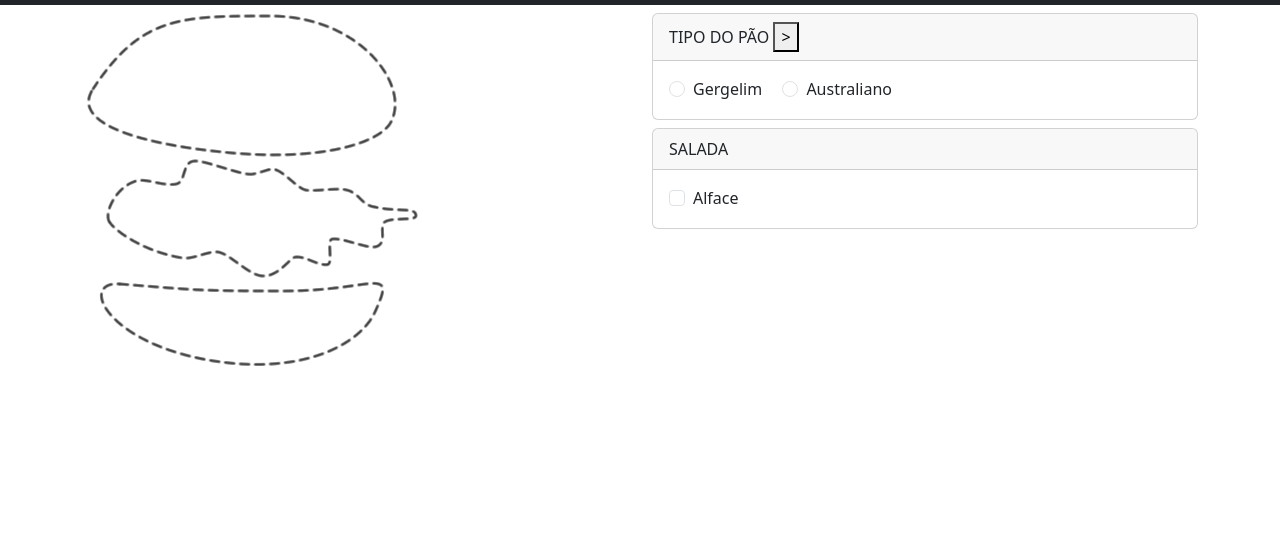
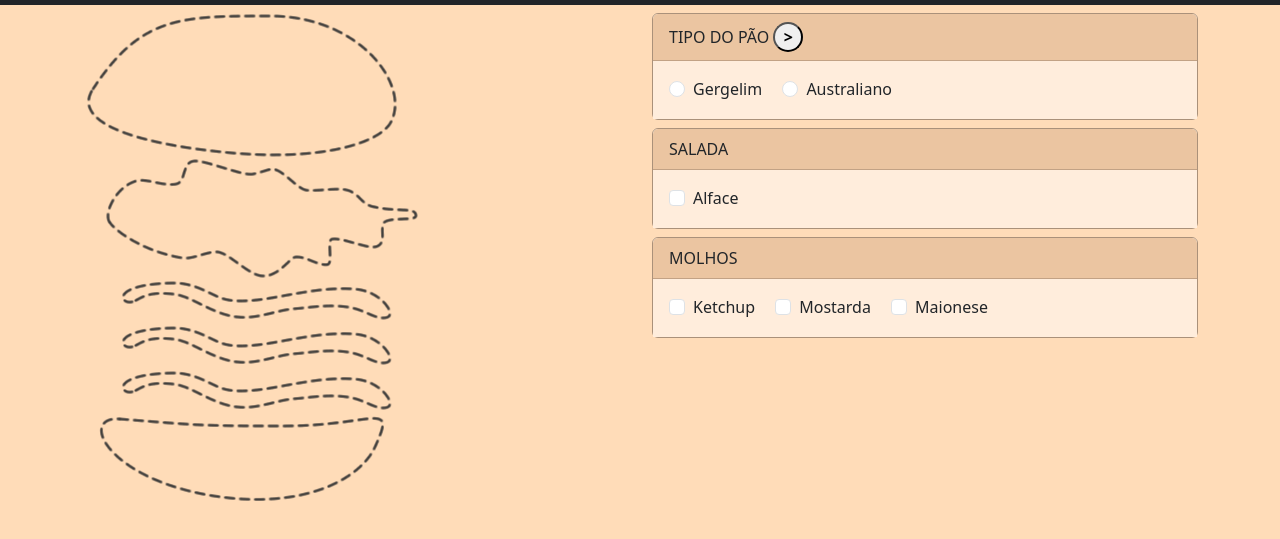
Before and after one commit to CauaSilva28/Projeto-LancheVue, a plain HTML site: page index.html in a window 1280 px wide. Shown: the part 45-584 px from the top of the page. Drawn offline with nearby package versions, Linux system fonts and the light colour scheme.

Commit message:
Update cores e elementos

```diff
--- a/index.html
+++ b/index.html
@@ -11,6 +11,30 @@
 
     <!-- BOOTSTRAP -->
     <link href="https://cdn.jsdelivr.net/npm/bootstrap@5.3.3/dist/css/bootstrap.min.css" rel="stylesheet" integrity="sha384-QWTKZyjpPEjISv5WaRU9OFeRpok6YctnYmDr5pNlyT2bRjXh0JMhjY6hW+ALEwIH" crossorigin="anonymous">
+
+    <!-- CSS -->
+    <style>
+        body{
+            background-color:#ffdcb8
+        }
+
+        .card{
+            border:1px solid #aa917a;
+        }
+        .card-header{
+            background-color:#ebc5a1;
+        }
+        .card-header button{
+            border-radius:2em;
+            font-weight: 600;
+            width:30px;
+            height:30px;
+            text-align:center;
+        }
+        .card-body{
+            background-color:#ffeddc;
+        }
+    </style>
 </head>
 <body>
     <nav class="navbar navbar-dark bg-dark">
@@ -18,7 +42,6 @@
             <span class="navbar-brand mb-0 h1">Monte o seu lanche</span>
         </div>
     </nav>
-
     <div class="container">
         <div id="app">
             <div class="row">
@@ -44,7 +67,7 @@
                             <div class="card">
                                 <div class="card-header">
                                     {{teste}}
-                                    <button v-on:click="mudartext">></button>
+                                    <button v-on:click="mudartext">{{textobotao}}</button>
                                 </div>
 
                                 <div class="card-body">
@@ -62,7 +85,7 @@
                     </div>
                      <!-- FIM TIPO do pão -->
 
-                     <!-- SALADA -->
+                    <!-- SALADA -->
                     <div class="row mt-2">
                         <div class="col">
                             <div class="card">
@@ -81,6 +104,35 @@
                     </div>
                     <!-- FIM SALADA -->
 
+                    <!-- MOLHO -->
+                    <div class="row mt-2">
+                        <div class="col">
+                            <div class="card">
+                                <div class="card-header">
+                                    MOLHOS
+                                </div>
+
+                                <div class="card-body">
+                                    <div class="form-check form-check-inline">
+                                        <input class="form-check-input" type="checkbox" value="ketchup" v-model="inputMolhos">
+                                        <label class="form-check-label">Ketchup</label>
+                                    </div>
+
+                                    <div class="form-check form-check-inline">
+                                        <input class="form-check-input" type="checkbox" value="mostarda" v-model="inputMolhos">
+                                        <label class="form-check-label">Mostarda</label>
+                                    </div>
+
+                                    <div class="form-check form-check-inline">
+                                        <input class="form-check-input" type="checkbox" value="maionese" v-model="inputMolhos">
+                                        <label class="form-check-label">Maionese</label>
+                                    </div>
+                                </div>
+                            </div>
+                        </div>
+                    </div>
+                    <!-- FIM MOLHO -->
+
                 </div>
             </div>
         </div>
@@ -94,9 +146,11 @@
             el:'#app',
             data:{ //atributos / propriedades
                 teste:'TIPO DO PÃO',
+                textobotao:'>',
 
                 inputTipoPao:'',
                 inputSalada:[],
+                inputMolhos:[],
             },
 
             computed:{ //propriedades computadas / reativos
@@ -117,16 +171,40 @@
 
                     return 'imagens/padrao/alface.png'
                 },
+                ketchup(){
+                    if(this.inputMolhos.includes('ketchup')){
+                        return 'imagens/ketchup.png'
+                    }
+
+                    return 'imagens/padrao/molho.png'
+                },
+                mostarda(){
+                    if(this.inputMolhos.includes('mostarda')){
+                        return 'imagens/mostarda.png'
+                    }
+
+                    return 'imagens/padrao/molho.png'
+                },
+                maionese(){
+                    if(this.inputMolhos.includes('maionese')){
+                        return 'imagens/maionese.png'
+                    }
+
+                    return 'imagens/padrao/molho.png'
+                },
+
             },
 
             methods: {
                 mudartext: function(){
                     if(!mudartext){
                         this.teste = 'OS MELHORES SABORES';
+                        this.textobotao = '<',
                         mudartext = true;
                     }
                     else{
                         this.teste = 'TIPO DO PÃO';
+                        this.textobotao = '>',
                         mudartext = false;
                     }
                 }
```
